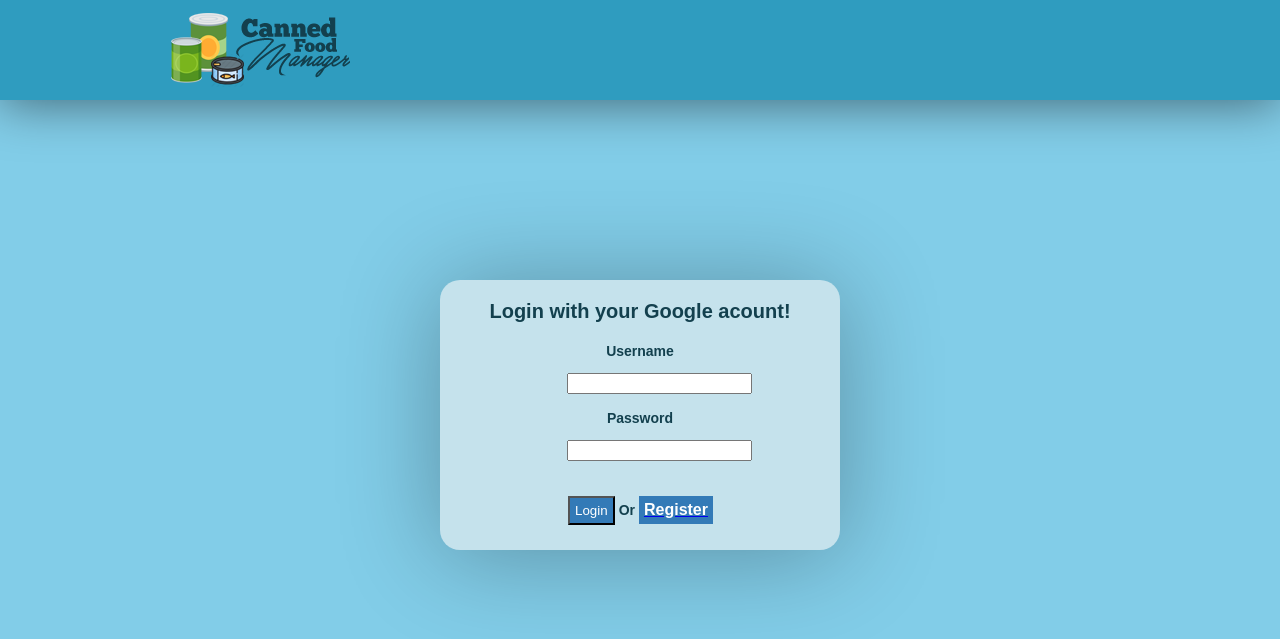
After one commit to avramrs/TehnologiiWebCanF, a PHP site: page /Login.html in a window 1280 px wide. The commit adds this page. Shown: the top 639 px of the page. Run offline with PHP 8.4, Linux system fonts and the light colour scheme; lists and menus that the app fills with data are empty.

Commit message:
AddLogin

```diff
--- /dev/null
+++ b/CanF/Login.html
@@ -0,0 +1,53 @@
+<!DOCTYPE html>
+<html>
+<head>
+	<title>CanF</title>
+	<link rel="stylesheet" href="css/style.css">
+</head>
+<body class="CF-no-margin">
+
+		<div id="CF-LoginBox">
+			<p id="CF-Text">Login with your Google acount!</p>
+			<form>
+				<p>
+					<p id="CF-Text2">Username </p>
+					<input type=text id="CF-TextField" name="user" />
+				</p>
+				<p>
+					<p id="CF-Text2">Password </p>
+					<input type=password id="CF-TextField" name="user" />
+				</p>
+				<p>
+					<table id="CF-LoginBtn">
+						<tr>
+							<th>
+								<input type=submit id="CF-Btn" value="Login" />
+							</th>
+							<th>
+								<p id="CF-Text2">Or</p>
+							</th>
+							<th>
+								<a  href="Register.html">
+									<p id="CF-Btn">Register </p>
+								</a>
+
+
+							</th>
+						</tr>
+					</table>
+
+				</p>
+			</form>
+		</div>
+
+
+	<div id="CF-title-section" >
+		<div class="CF-container">
+
+		<img src="img/LogoTW2.png" alt="Logo">
+
+		</div>
+	</div>
+
+</body>
+</html>
--- a/CanF/css/style.css
+++ b/CanF/css/style.css
@@ -60,7 +60,7 @@ LOGO SECTION
 	background-color: #C5E2EC;
 	border-radius: 20px;
 	width: 400px;
-	height: 220px;
+	height: 270px;
 	box-shadow: 0px 5px 100px rgba(0, 0, 0, 0.3);
 	position: absolute;
 	top: 35%;
@@ -69,6 +69,8 @@ LOGO SECTION
 	margin-left: auto;
 	margin-right: auto;
 }
+
+
 
 
 
@@ -310,7 +312,31 @@ RESPONSIVENESS SECTION
 	font-size: 20px;
 	font-weight: bold;
 	text-align: center;
-	margin-top: 40px;
+	margin-top: 20px;
+}
+
+#CF-Text2{
+	font-family: arial;
+	color: #13404e;
+	font-size: 14px;
+	font-weight: bold;
+	text-align: center;
+
+}
+
+#CF-TextField{
+	margin-left: 127px;
+}
+
+#CF-LoginBtn{
+	margin-left: 125px;
+}
+
+#CF-Btn{
+	font-family: arial;
+	color: #fff;
+	background: #337ab7;
+	padding: 5px;
 }
 
 @media screen and (max-width: 767px){
```
Also changed, not shown: CanF/Register.html (added, +51 -0 lines), CanF/index.html (deleted, +0 -26 lines), 1 other file.
